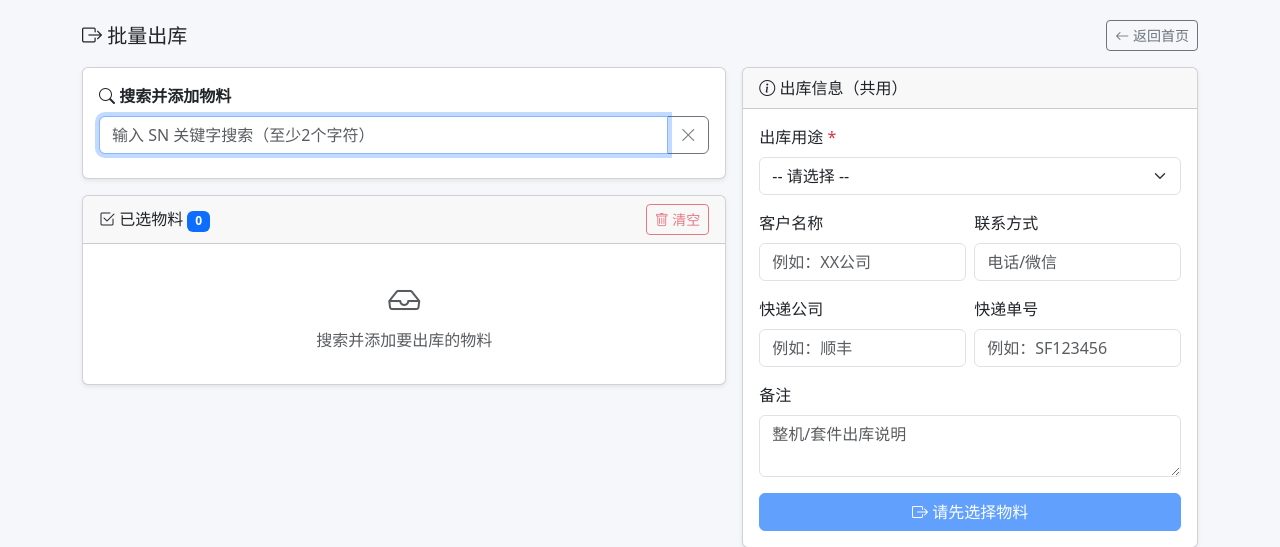
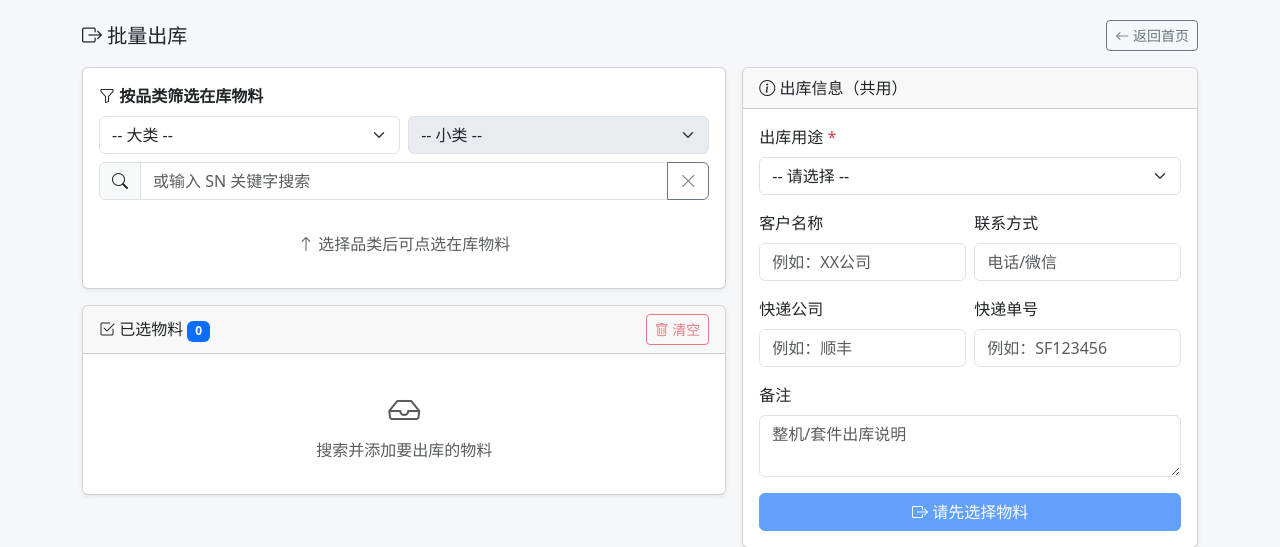
Before and after one commit to DAx-svg/WLGZ, a Flask app: page /batch-outbound in a window 1280 px wide. Shown: the top 547 px of the page. Run offline with Flask 3, Linux system fonts and the light colour scheme; data comes from the database, SQL or seed files in the repository.

Commit message:
优化: 批量出库页面新增品类下拉筛选在库SN，点击即选无需手动输入搜索

```diff
--- a/app.py
+++ b/app.py
@@ -975,6 +975,22 @@
                      'cat_name': r['cat_name'], 'parent_name': r['parent_name']} for r in rows])
 
 
+@app.route('/api/in_stock_sns')
+def api_in_stock_sns():
+    """返回指定小类下所有在库 SN（用于批量出库品类筛选）"""
+    cat_id = request.args.get('cat', '').strip()
+    if not cat_id:
+        return jsonify([])
+    db = get_db()
+    rows = db.execute(
+        "SELECT sn, status, hw_version, sw_version FROM materials "
+        "WHERE category_id=? AND status='在库' ORDER BY inbound_time DESC",
+        (cat_id,)
+    ).fetchall()
+    return jsonify([{'sn': r['sn'], 'status': r['status'],
+                     'hw_version': r['hw_version'], 'sw_version': r['sw_version']} for r in rows])
+
+
 @app.route('/api/outbound/batch', methods=['POST'])
 def api_outbound_batch():
     """批量出库：多个 SN 共用同一客户/快递/备注信息"""
--- a/templates/batch_outbound.html
+++ b/templates/batch_outbound.html
@@ -19,6 +19,14 @@
         .search-result { cursor: pointer; transition: background 0.15s; }
         .search-result:hover { background: #e7f1ff; }
         .search-result.disabled { opacity: 0.5; pointer-events: none; }
+        .sn-pick {
+            display: inline-flex; align-items: center; gap: 4px;
+            background: #f0fff4; border: 1px solid #198754; border-radius: 20px;
+            padding: 4px 14px; margin: 3px; font-size: 0.9rem; font-family: monospace;
+            cursor: pointer; transition: all 0.15s;
+        }
+        .sn-pick:hover { background: #198754; color: white; border-color: #198754; }
+        .sn-pick.picked { background: #e7f1ff; border-color: #0d6efd; cursor: default; opacity: 0.6; pointer-events: none; }
     </style>
 </head>
 <body>
@@ -33,18 +41,41 @@
     <div class="row g-3">
         <!-- 左栏：选物料 -->
         <div class="col-md-7">
-            <!-- 搜索 -->
+            <!-- 搜索 + 品类筛选 -->
             <div class="card shadow-sm mb-3">
                 <div class="card-body">
-                    <label class="form-label fw-bold"><i class="bi bi-search"></i> 搜索并添加物料</label>
+                    <!-- 品类筛选 -->
+                    <label class="form-label fw-bold"><i class="bi bi-funnel"></i> 按品类筛选在库物料</label>
+                    <div class="row g-2 mb-2">
+                        <div class="col-6">
+                            <select class="form-select" id="parentSelect" onchange="onParentChange()">
+                                <option value="">-- 大类 --</option>
+                                {% for cat in categories %}
+                                <option value="{{ cat.id }}">{{ cat.name }}</option>
+                                {% endfor %}
+                            </select>
+                        </div>
+                        <div class="col-6">
+                            <select class="form-select" id="subSelect" onchange="onSubChange()" disabled>
+                                <option value="">-- 小类 --</option>
+                            </select>
+                        </div>
+                    </div>
+                    <!-- 关键词搜索（辅助） -->
                     <div class="input-group">
+                        <span class="input-group-text"><i class="bi bi-search"></i></span>
                         <input type="text" class="form-control" id="searchInput"
-                            placeholder="输入 SN 关键字搜索（至少2个字符）" autofocus>
-                        <button class="btn btn-outline-secondary" type="button" onclick="clearSearch()">
+                            placeholder="或输入 SN 关键字搜索">
+                        <button class="btn btn-outline-secondary" type="button" onclick="clearAllFilters()">
                             <i class="bi bi-x-lg"></i>
                         </button>
                     </div>
-                    <div id="searchResults" class="mt-2" style="max-height:300px;overflow-y:auto;"></div>
+                    <!-- 结果区 -->
+                    <div id="searchResults" class="mt-3" style="max-height:350px;overflow-y:auto;">
+                        <div class="text-muted text-center py-3">
+                            <i class="bi bi-arrow-up"></i> 选择品类后可点选在库物料
+                        </div>
+                    </div>
                 </div>
             </div>
 
@@ -127,18 +158,91 @@
 
 <script src="https://cdn.jsdelivr.net/npm/bootstrap@5.3.0/dist/js/bootstrap.bundle.min.js"></script>
 <script>
+// ====== 品类数据 ======
+const CAT_DATA = {
+    {% for cat in categories %}
+    {{ cat.id }}: {
+        name: "{{ cat.name }}",
+        subs: [{% for s in cat.subs %}{id:{{ s.id }},name:"{{ s.name }}"}{% if not loop.last %},{% endif %}{% endfor %}]
+    }{% if not loop.last %},{% endif %}
+    {% endfor %}
+};
+
 // ====== 状态管理 ======
 let selected = {};  // {sn: status}
 
 // ====== Toast ======
 function st(m,ok){var e=document.getElementById('resultToast');document.getElementById('toastBody').textContent=m;e.classList.add(ok?'bg-success':'bg-danger','text-white');new bootstrap.Toast(e).show();}
 
-// ====== 搜索 ======
+// ====== 品类筛选 ======
+function onParentChange() {
+    var pid = document.getElementById('parentSelect').value;
+    var subSel = document.getElementById('subSelect');
+    subSel.innerHTML = '<option value="">-- 小类 --</option>';
+    subSel.disabled = !pid;
+    if (pid && CAT_DATA[pid]) {
+        CAT_DATA[pid].subs.forEach(function(s){
+            subSel.innerHTML += '<option value="'+s.id+'">'+s.name+'</option>';
+        });
+    }
+    clearPickArea();
+}
+
+function onSubChange() {
+    var cid = document.getElementById('subSelect').value;
+    if (!cid) { clearPickArea(); return; }
+    loadInStock(cid);
+}
+
+async function loadInStock(catId) {
+    var area = document.getElementById('searchResults');
+    area.innerHTML = '<div class="text-center text-muted py-2"><span class="spinner-border spinner-border-sm"></span> 加载中...</div>';
+    try {
+        var r = await fetch('/api/in_stock_sns?cat=' + catId);
+        var data = await r.json();
+        if (!data.length) {
+            area.innerHTML = '<div class="text-muted text-center py-2">该品类下无在库物料</div>';
+            return;
+        }
+        renderPickChips(data);
+    } catch(e) { area.innerHTML = '<div class="text-danger text-center py-2">加载失败</div>'; }
+}
+
+function renderPickChips(items) {
+    var area = document.getElementById('searchResults');
+    area.innerHTML = '<div class="text-muted small mb-1">共 <strong>'+items.length+'</strong> 件在库（点击添加）：</div>'
+        + items.map(function(item){
+            var picked = !!selected[item.sn];
+            var cls = picked ? 'sn-pick picked' : 'sn-pick';
+            return '<span class="'+cls+'"'
+                + (picked ? '' : ' onclick="pickSn(\''+item.sn+'\',\''+item.status+'\')"')
+                + ' title="'+item.sn+(item.hw_version?' HW:'+item.hw_version:'')+(item.sw_version?' SW:'+item.sw_version:'')+'">'
+                + item.sn + '</span>';
+        }).join('');
+}
+
+function pickSn(sn, status) {
+    addSn(sn, status);
+    // 刷新当前品类的点选区
+    var cid = document.getElementById('subSelect').value;
+    if (cid) loadInStock(cid);
+}
+
+function clearPickArea() {
+    document.getElementById('searchResults').innerHTML = '<div class="text-muted text-center py-3"><i class="bi bi-arrow-up"></i> 选择品类后可点选在库物料</div>';
+}
+
+// ====== 关键词搜索（辅助） ======
 let searchTimer;
 document.getElementById('searchInput').addEventListener('input', function(){
     clearTimeout(searchTimer);
     var q = this.value.trim();
-    if (q.length < 2) { document.getElementById('searchResults').innerHTML = ''; return; }
+    if (q.length < 2) {
+        // 如果品类已选则恢复品类结果
+        var cid = document.getElementById('subSelect').value;
+        if (cid) loadInStock(cid); else clearPickArea();
+        return;
+    }
     searchTimer = setTimeout(function(){ doSearch(q); }, 300);
 });
 
@@ -173,9 +277,12 @@
     } catch(e) { container.innerHTML = '<div class="text-danger text-center py-2">搜索失败</div>'; }
 }
 
-function clearSearch() {
+function clearAllFilters() {
     document.getElementById('searchInput').value = '';
-    document.getElementById('searchResults').innerHTML = '';
+    document.getElementById('parentSelect').value = '';
+    document.getElementById('subSelect').innerHTML = '<option value="">-- 小类 --</option>';
+    document.getElementById('subSelect').disabled = true;
+    clearPickArea();
 }
 
 // ====== 选中管理 ======
@@ -183,20 +290,21 @@
     if (selected[sn]) return;
     selected[sn] = status;
     refreshList();
-    // 清除搜索结果中该项
-    document.getElementById('searchResults').innerHTML = '';
-    document.getElementById('searchInput').value = '';
-    document.getElementById('searchInput').focus();
 }
 
 function removeSn(sn) {
     delete selected[sn];
     refreshList();
+    // 刷新品类点选区
+    var cid = document.getElementById('subSelect').value;
+    if (cid) loadInStock(cid);
 }
 
 function clearAll() {
     selected = {};
     refreshList();
+    var cid = document.getElementById('subSelect').value;
+    if (cid) loadInStock(cid);
 }
 
 function refreshList() {
@@ -212,7 +320,7 @@
     if (count === 0) {
         container.innerHTML = '<div class="text-muted text-center py-3" id="emptyHint">'
             + '<i class="bi bi-inbox" style="font-size:2rem;"></i>'
-            + '<p class="mt-1 mb-0">搜索并添加要出库的物料</p></div>';
+            + '<p class="mt-1 mb-0">选择品类点选或搜索添加物料</p></div>';
         return;
     }
 
```
